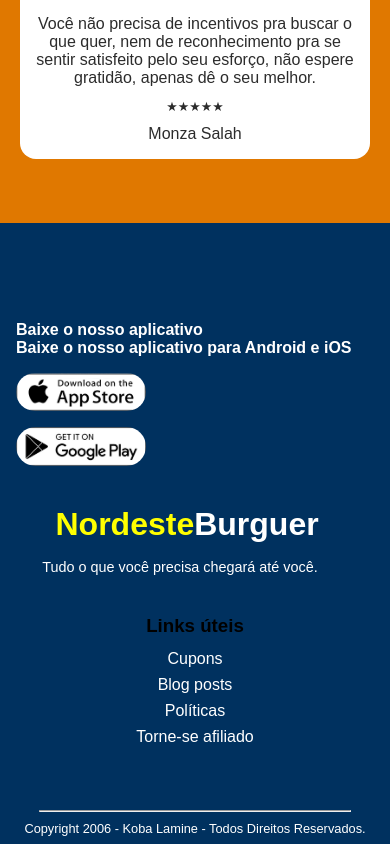
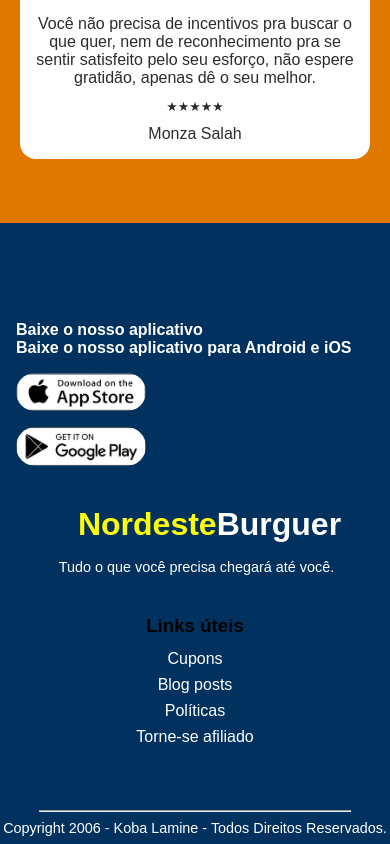
Before and after one commit to Danilosilva03/MercadoEletronicos, a React (Create React App) app: page /LojaBurguers/compraerrada in a window 390 px wide. Shown: the part 946-1790 px from the top of the page. Built offline with nearby package versions, Linux system fonts and the light colour scheme.

Commit message:
first commit

```diff
--- a/src/index.css
+++ b/src/index.css
@@ -157,6 +157,7 @@ nav ul li:hover {
 
 /* 📌 TELAS MAIORES QUE 768px - Volta ao menu normal */
 /* Responsividade para telas grandes - >769px */
+/* Responsividade para telas grandes - >769px */
 @media (min-width: 769px) {
     .menu-button {
         display: none; /* Remove o botão do menu */
@@ -198,8 +199,8 @@ nav ul li:hover {
         position: fixed;
         top: 0;
         left: -100%; /* Inicialmente fora da tela */
-        width: 280px !important;
-        height: 50%; /* Ocupa toda a altura da tela */
+        width: 275px !important;
+        height: 45vh; /* Ocupa toda a altura da tela */
         background: linear-gradient(135deg, #e07800, #ff8f10);
         border-radius: 8px;
         display: flex;
@@ -216,15 +217,14 @@ nav ul li:hover {
     .mobile-menu.show {
         left: 0;
         color: #000000;
-        font-size: 13px;
+        font-size: 1.5rem;
         font-weight: bold;
-
 
     }
 
     .mobile-menu span {
         color: rgb(255, 255, 255);
-        font-size: 1.3rem;
+        font-size: 1.5rem;
 
 
     }
@@ -276,13 +276,22 @@ nav ul li:hover {
 
     /* Ajuste das imagens dos produtos */
     .product-image {
+        width: 160px !important; /* Garante que as imagens menores sejam exibidas corretamente */
+        height: 170px !important;
+        object-fit: contain;
+    }
+
+    .product-image {
         display: block !important; /* Remove possíveis margens automáticas */
         margin: 0 auto !important; /* Centraliza horizontalmente */
-    width: 180px !important;
+        width: 170px !important;
         height: 180px !important;
         object-fit: contain !important;
     }
 }
+
+
+
 /* Responsividade para telas menores que 480px */
 /* Responsividade para telas menores que 480px */
 @media (max-width: 450px) {
@@ -566,6 +575,21 @@ nav ul li:hover {
         font-weight: bold !important;
     }
 
+    .logo-footer {
+        width: 123%; /* Garante que ocupe toda a largura em dispositivos menores */
+    }
+
+    .logo-footer h1 {
+        font-size: 2.0rem; /* Ajusta o tamanho do título */
+        text-align: center; /* Centraliza o título */
+    }
+
+    .logo-footer p {
+        font-size: 0.9rem !important; /* Reduz o tamanho do texto em telas pequenas */
+        max-width: 100% !important; /* Permite mais largura para o texto */
+        margin-left: -15mm !important; /* empurra o texto um pouco pra esquerda */
+    }
+
 
  /* hedader */
     .header-background img {
@@ -620,6 +644,9 @@ nav ul li:hover {
         transform: translateX(-15px) !important; /* Move os botões de + e - */
     }
 
+    .copyright{
+
+    }
 
 }
 /* START HEADER */
@@ -1134,7 +1161,6 @@ hr {
 
 
 /*  END FOOTER */
-
 /* START : MEDIA */
 @media (max-width: 768px) {
     .section-title h3 {
@@ -1177,7 +1203,7 @@ hr {
     }
 
     .logo-footer {
-        width: 100%; /* Garante que ocupe toda a largura em dispositivos menores */
+        width: 123%; /* Garante que ocupe toda a largura em dispositivos menores */
     }
 
     .logo-footer h1 {
@@ -1187,7 +1213,7 @@ hr {
 
     .logo-footer p {
         font-size: 0.9rem; /* Reduz o tamanho do texto em telas pequenas */
-        max-width: 80%; /* Permite mais largura para o texto */
+        max-width: 88%; /* Permite mais largura para o texto */
         text-align: center;
     }
 
@@ -1204,7 +1230,7 @@ hr {
     }
 
     .copyright{
-        font-size: 0.8rem;
+        font-size: 0.9rem;
     }
 
     footer .links ul,
```
Also changed, not shown: build/db.json, 12 other files (tests, documents, lock files or other folders). Lines whose indentation alone changed are shown as unchanged.
